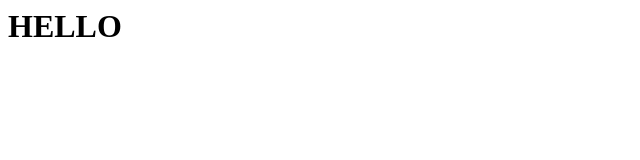
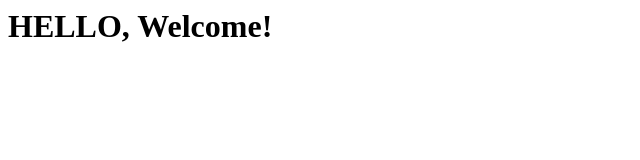
Before and after one commit to arunharidas/EWS, a plain HTML site: page index.html in a window 1280 px wide. Shown: the whole page, without its empty margins (0-640 px from the left). Drawn offline with Linux system fonts and the light colour scheme.

Commit message:
Update index.html

```diff
--- a/index.html
+++ b/index.html
@@ -1 +1 @@
-<H1>HELLO</h1>
+<H1>HELLO, Welcome!</h1>
```
